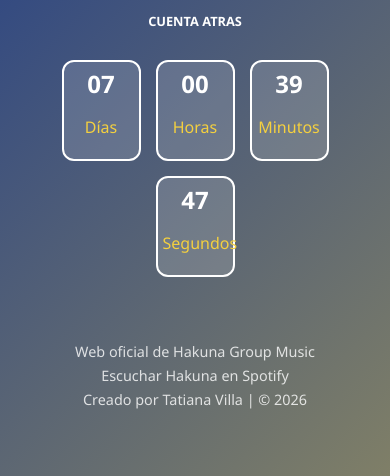
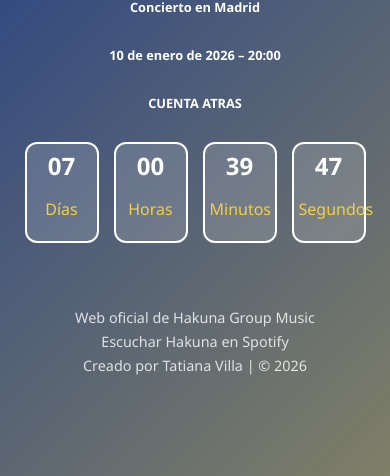
Before and after one commit to tatvil/ConciertoHakuna, a plain HTML site: page index.html in a window 390 px wide. Shown: the part 368-844 px from the top of the page. Drawn offline with Linux system fonts and the light colour scheme.

Commit message:
pequeños arreglos para que se vea bien en moviles

```diff
--- a/index.html
+++ b/index.html
@@ -12,7 +12,8 @@
 <body>
     <div class="container">
         <h1 class="fade-in"><a href="https://behakuna.com/" target="_blank">HAKUNA GROUP MUSIC</a></h1>
-        <h2 class="fade-in">Concierto en Madrid (10 de enero de 2026 – 20:00)</h2>
+        <h2 class="fade-in">Concierto en Madrid </h2>
+        <h2>10 de enero de 2026 – 20:00</h2>
         <h2 class="fade-in">CUENTA ATRAS</h2>
         <div id="countdown" class="fade-in">
             <div class="time-box">
--- a/styles.css
+++ b/styles.css
@@ -123,7 +123,7 @@ footer .enlace, footer .enlace a {
         font-size: .8rem;
     }
     .time-box {
-        width: 65px;
+        width: 60px;
         padding: 5px;
     }
     .time-box span {
```
